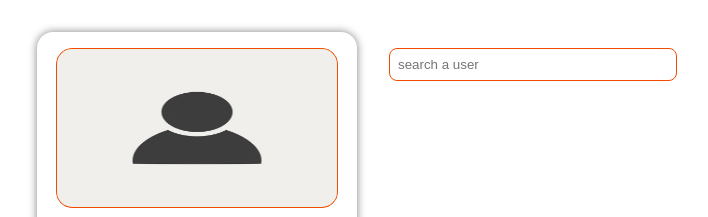
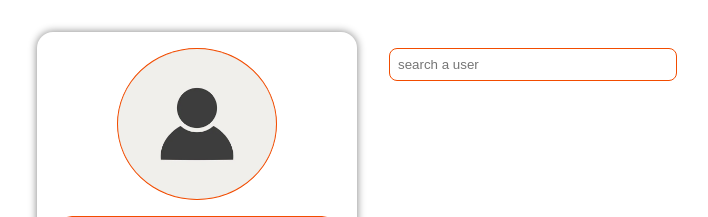
Before and after one commit to WAD2-Team-5B/Pantry, a Django app: template pantry_project/templates/pantry/user-profile.html in a window 1280 px wide. Shown: the part 96-313 px from the top of the page, without its empty margins (275-983 px from the left). Run offline with Django 3.2, Linux system fonts and the light colour scheme; the template is opened without the code that fills it, so the values that code supplies are empty.

Commit message:
fix: profile picture rounded

```diff
--- a/pantry_project/static/css/pages/user-profile.css
+++ b/pantry_project/static/css/pages/user-profile.css
@@ -34,11 +34,14 @@ h3 {
 }
 
 .bio img {
-  /* scaled according to 8.8x5 */
   height: 10rem;
-  width: 17.6rem;
+  width: 10rem;
 
-  border-radius: 1rem;
+  /* dont stretch image */
+  object-fit: cover;
+  overflow: hidden;
+
+  border-radius: 50%;
 
   background-color: var(--color-1);
 }
```
Also changed, not shown: pantry_project/static/css/pages/edit-profile.css (+6 -2 lines).
